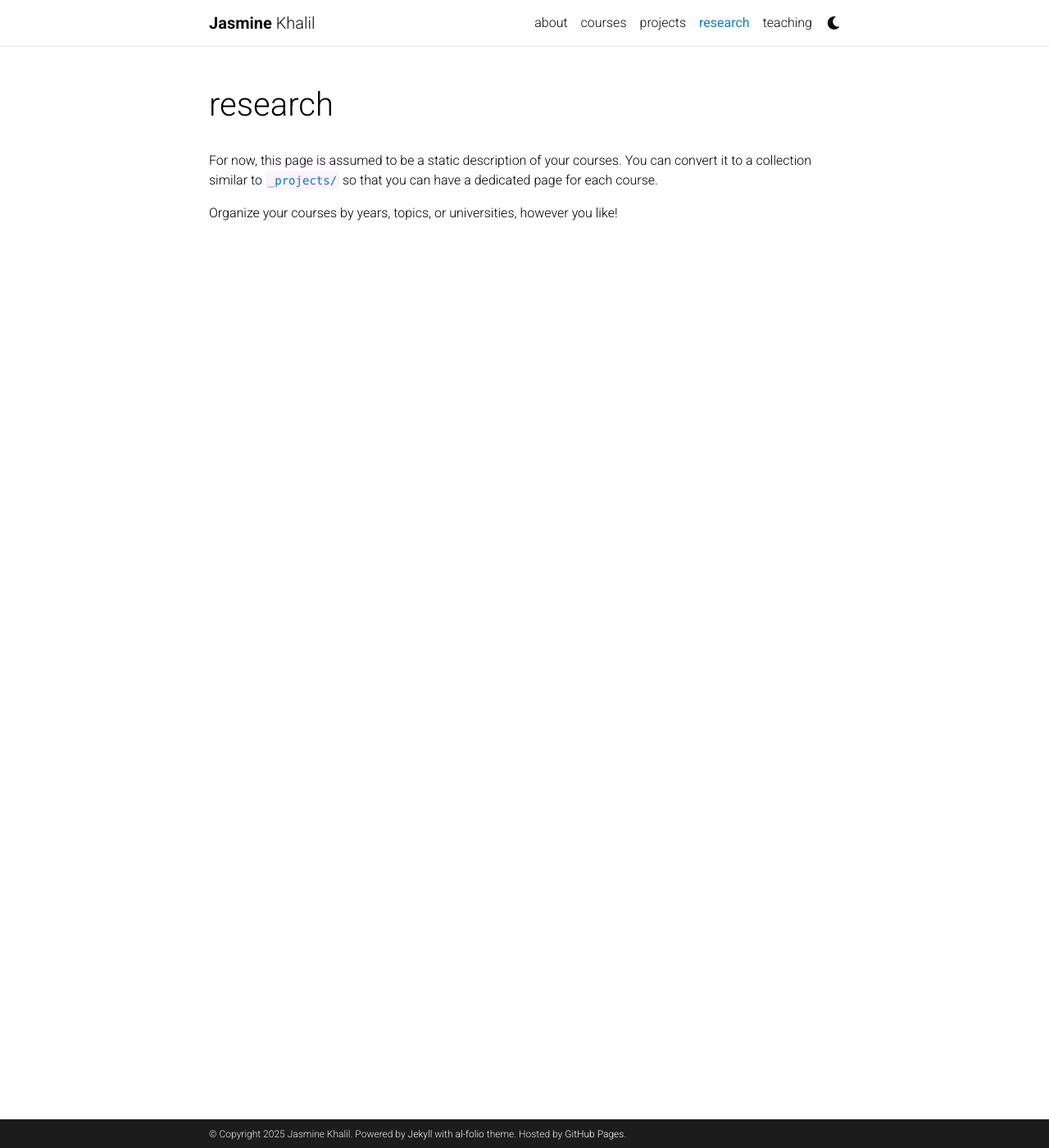
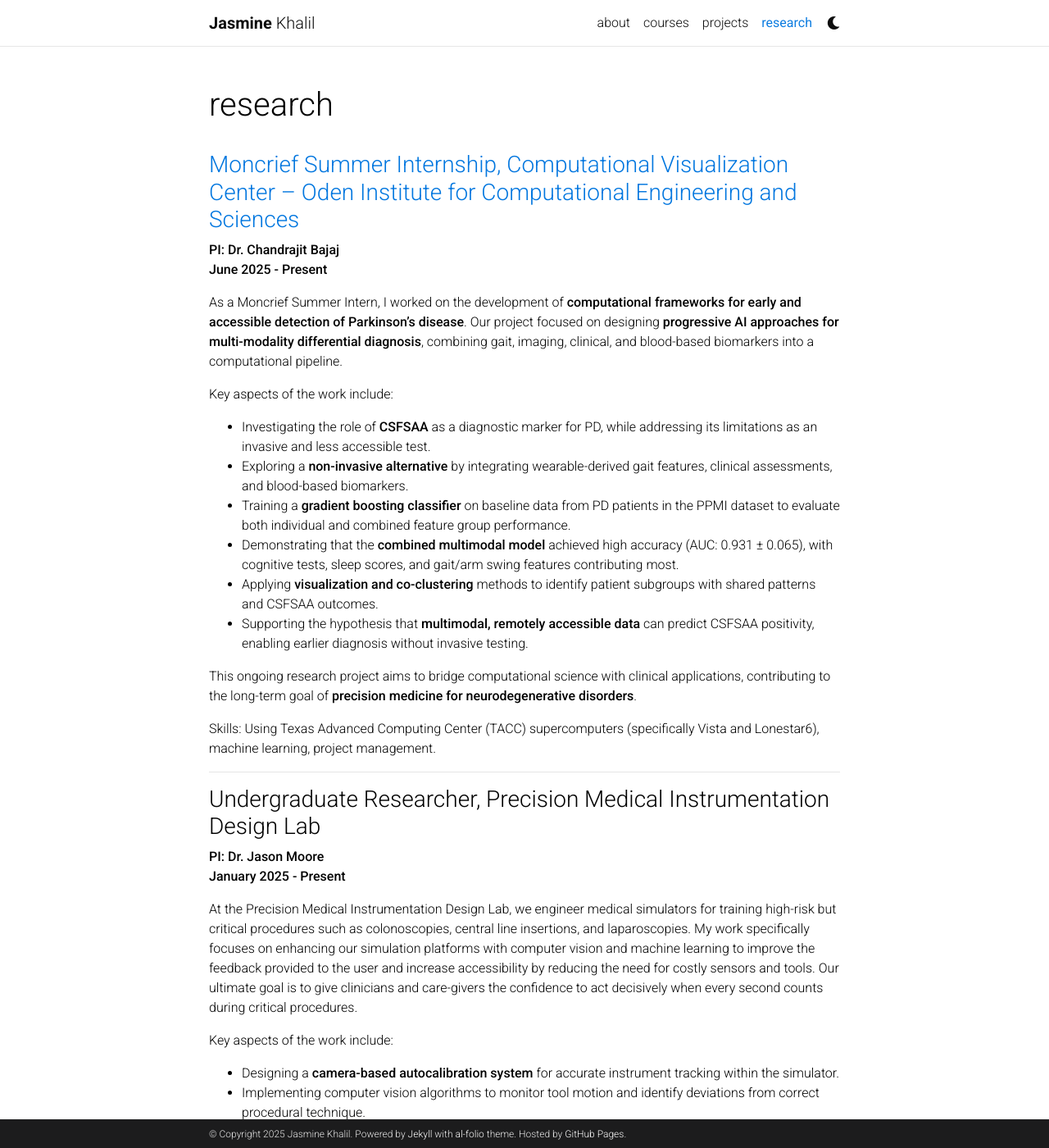
Before and after one commit to Jasminekhalil/jasminekhalil.github.io, a Jekyll site: the page built from _pages/research.md, in a window 1280 px wide and 1400 px high. Shown: the whole window at 82% size. Built offline with Jekyll 4.4.1, drawn with Linux system fonts in a browser that asks for light colours; comment, search, counter and statistics services are not loaded; a style sheet for code colours, icons or effects is not loaded; some of the changed text lies outside the part shown.

Commit message:
Updating Projects Page

```diff
--- a/_pages/research.md
+++ b/_pages/research.md
@@ -3,17 +3,58 @@
 title: research
 nav: true
 nav_order: 3
+
 ---
 
-<!-- ---
-layout: page
-permalink: /teaching/
-title: teaching
-description: Materials for courses you taught. Replace this text with your description.
-nav: true
-nav_order: 5
---- -->
+### [Moncrief Summer Internship, Computational Visualization Center – Oden Institute for Computational Engineering and Sciences](cvc.pdf)
+**PI: Dr. Chandrajit Bajaj**
+**June 2025 - Present**
 
-For now, this page is assumed to be a static description of your courses. You can convert it to a collection similar to `_projects/` so that you can have a dedicated page for each course.
+As a Moncrief Summer Intern, I worked on the development of **computational frameworks for early and accessible detection of Parkinson’s disease**. Our project focused on designing **progressive AI approaches for multi-modality differential diagnosis**, combining gait, imaging, clinical, and blood-based biomarkers into a computational pipeline.
 
-Organize your courses by years, topics, or universities, however you like!
+Key aspects of the work include:
+- Investigating the role of **CSFSAA** as a diagnostic marker for PD, while addressing its limitations as an invasive and less accessible test.
+- Exploring a **non-invasive alternative** by integrating wearable-derived gait features, clinical assessments, and blood-based biomarkers.
+- Training a **gradient boosting classifier** on baseline data from PD patients in the PPMI dataset to evaluate both individual and combined feature group performance.
+- Demonstrating that the **combined multimodal model** achieved high accuracy (AUC: 0.931 ± 0.065), with cognitive tests, sleep scores, and gait/arm swing features contributing most.
+- Applying **visualization and co-clustering** methods to identify patient subgroups with shared patterns and CSFSAA outcomes.
+- Supporting the hypothesis that **multimodal, remotely accessible data** can predict CSFSAA positivity, enabling earlier diagnosis without invasive testing.
+
+This ongoing research project aims to bridge computational science with clinical applications, contributing to the long-term goal of **precision medicine for neurodegenerative disorders**.
+
+Skills: Using Texas Advanced Computing Center (TACC) supercomputers (specifically Vista and Lonestar6), machine learning, project management.
+
+---
+
+### Undergraduate Researcher, Precision Medical Instrumentation Design Lab
+**PI: Dr. Jason Moore**
+**January 2025 - Present**
+
+At the Precision Medical Instrumentation Design Lab, we engineer medical simulators for training high-risk but critical procedures such as colonoscopies, central line insertions, and laparoscopies. My work specifically focuses on enhancing our simulation platforms with computer vision and machine learning to improve the feedback provided to the user and increase accessibility by reducing the need for costly sensors and tools. Our ultimate goal is to give clinicians and care-givers the confidence to act decisively when every second counts during critical procedures.
+
+Key aspects of the work include:
+- Designing a **camera-based autocalibration system** for accurate instrument tracking within the simulator.
+- Implementing computer vision algorithms to monitor tool motion and identify deviations from correct procedural technique.
+- Developing real-time feedback mechanisms that guide trainees through each step of the procedure.
+- Integrate vision-based tracking and feedback into a simulation platform to improve training quality and enhance patient safety.
+
+This work aims to deliver a next-generation medical training tool that enhances skill acquisition, increases accessibility, and ultimately contributes to **better patient outcomes through evidence-based simulation technology**.
+
+---
+
+### Researcher, DIMACS (Center for Discrete Mathematics and Theoretical Computer Science), Rutgers University
+**PI: Dr. Pierre Bellec**
+**May 2024 - July 2024**
+
+At Rutgers DIMACS, I conducted theoretical and computational research on **statistical mechanics models and stochastic processes**, focusing on the *Coupling from the Past* (Propp & Wilson, 1996) algorithm as a rigorous framework for **perfect sampling of Markov chains**. This work provided insights into the simulation of **phase transitions** and equilibrium states in complex systems.
+
+Research contributions included:
+- Applying Coupling from the Past (CFTP) to achieve perfect simulation of the Ising model in statistical mechanics.
+- Optimizing the CFTP method to overcome convergence issues common in ordinary MCMC approaches.
+- Demonstrating how perfect sampling provides more accurate insights into ferromagnetic phase transition phenomena.
+- Laying groundwork for extending CFTP-based simulation to more sophisticated models in statistical mechanics with real-world relevance.
+
+This work highlights the potential of CFTP not only to advance statistical mechanics through exact simulations of phase transitions, but also to expand into other fields where perfect sampling can address complex modeling challenges.
+
+
+---
```
Also changed, not shown: _pages/projects.md (+2 -0 lines), _pages/teaching.md (+1 -1 lines).
